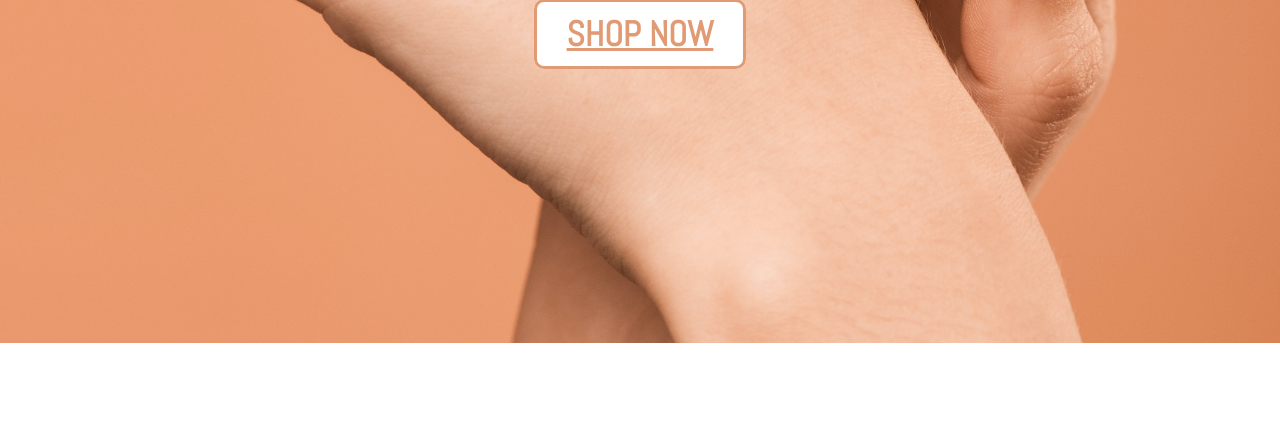
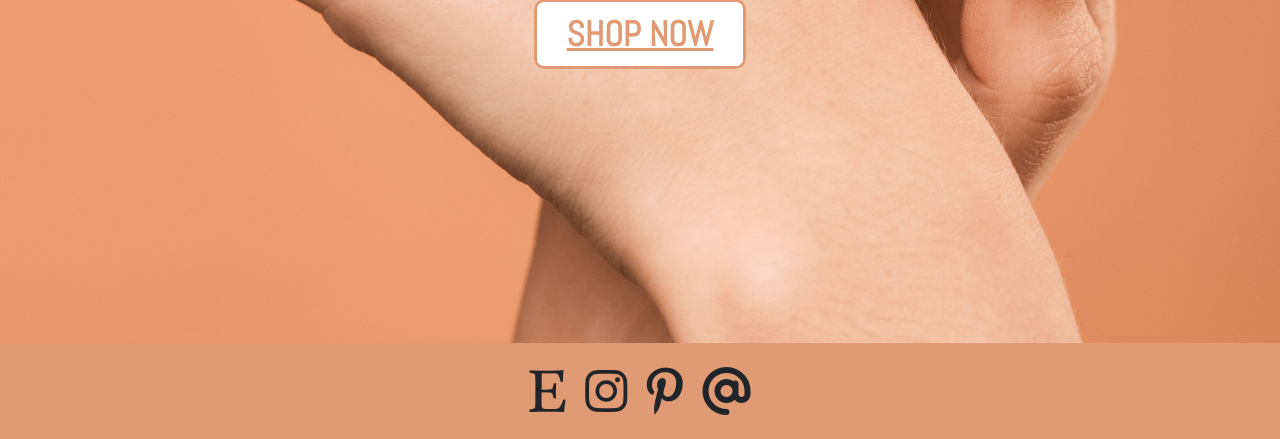
Before and after one commit to raniamarhoni/SheysSkinKitchen, a Django app: page / in a window 1280 px wide. Shown: the part 457-896 px from the top of the page. Before the commit the page ends 800 px from the top, so only its background shows below. Run offline with Django 3.2, Linux system fonts and the light colour scheme; some libraries are stand-ins or nearby versions.

Commit message:
footer added to base.html

```diff
--- a/static/css/base.css
+++ b/static/css/base.css
@@ -115,3 +115,9 @@ body {
     color: white;
     padding: 5px;
 }
+
+/*---------- FOOTER ----------*/
+
+footer {
+    background: #E19B74;
+}
--- a/templates/base.html
+++ b/templates/base.html
@@ -151,6 +151,15 @@
     {% block content %}
     {% endblock %}
 
+    <footer>
+        <div class="m-auto p-3 text-center">
+            <a href="" target="_blank"><i class="fab fa-etsy fa-3x m-2 text-dark"></i></a>
+            <a href="" target="_blank"><i class="fab fa-instagram fa-3x m-2 text-dark"></i></a>
+            <a href="" target="_blank"><i class="fab fa-pinterest-p fa-3x m-2 text-dark"></i></a>
+            <a href="" target="_blank"><i class="fas fa-at fa-3x m-2 text-dark"></i></a>
+        </div>
+    </footer>
+
     {% block postloadjs %}
     {% endblock %}
 
```
